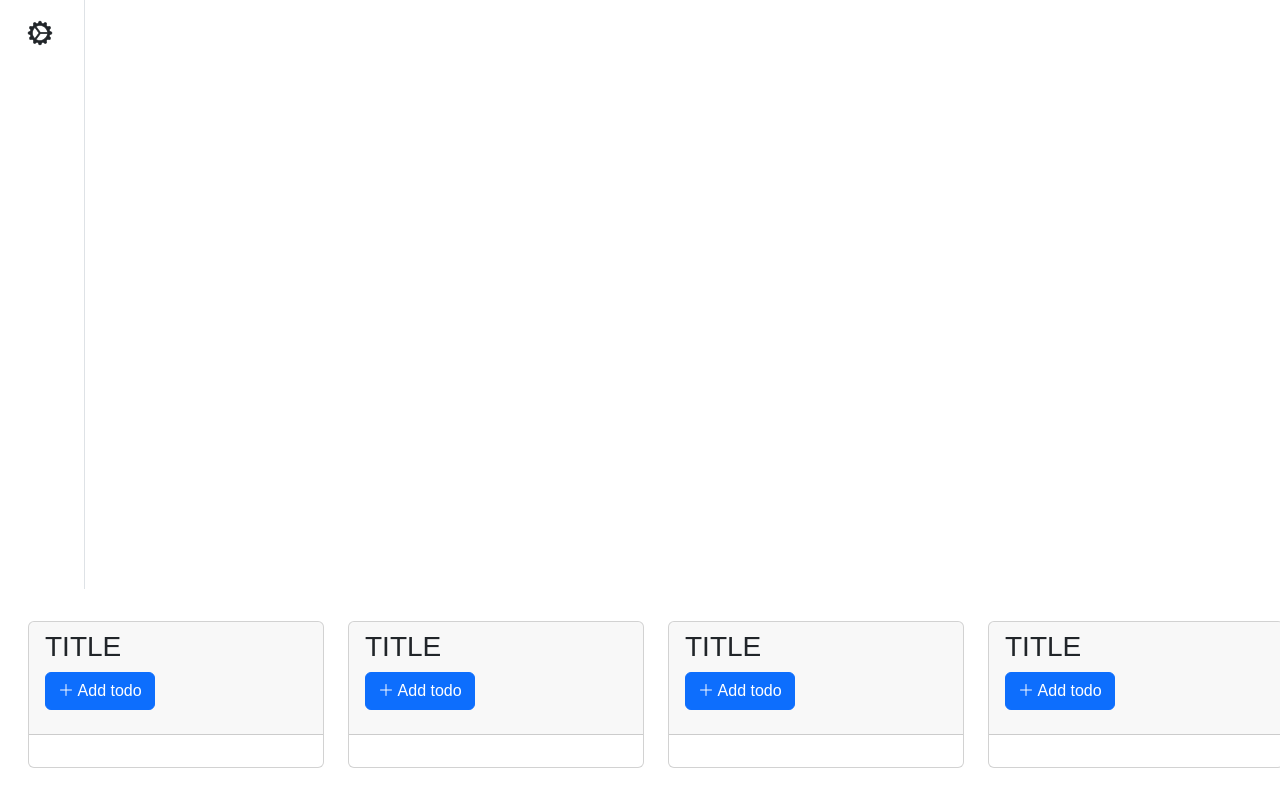
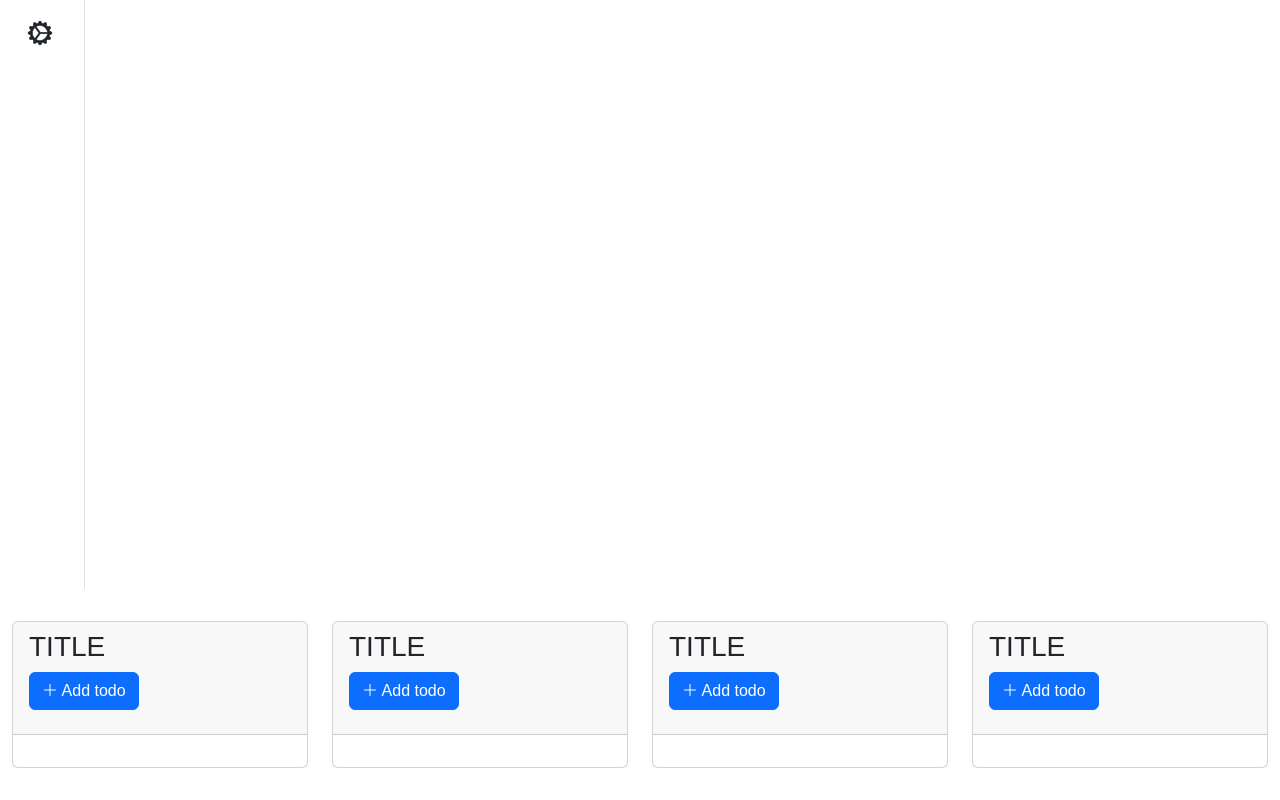
Before and after one commit to yz-dev21/poly-todo, a SvelteKit app: page / in a window 1280 px wide. Shown: the part 211-1011 px from the top of the page. After the commit the page ends 979 px from the top, so only its background shows below. Built offline with nearby package versions, Linux system fonts and the light colour scheme; a web font is replaced by a local one.

Commit message:
(design) margin eliminated

```diff
--- a/src/routes/+page.svelte
+++ b/src/routes/+page.svelte
@@ -12,7 +12,7 @@
 		<div class="col-sm-auto" id="sidebar">
 			<Sidebar bind:selectedIndex />
 		</div>
-		<div class="col m-3">
+		<div class="col mt-3">
 			{#if selectedIndex == 0}
 				<TodoList />
 			{:else if selectedIndex == 1}
--- a/src/routes/nav/sidebar.svelte
+++ b/src/routes/nav/sidebar.svelte
@@ -8,7 +8,7 @@
 	];
 </script>
 
-<div id='6974' class="d-flex flex-sm-column flex-row flex-nowrap sticky-top py-3 pe-3 border-end vh-100 vw-5">
+<div class="d-flex flex-sm-column flex-row flex-nowrap sticky-top pt-3 pe-3 border-end vh-100 vw-5">
 	<ul class="nav nav-pills nav-fill flex-column mb-auto">
 		<li class="nav-item"><a
 			href="https://github.com/yz-dev21/poly-todo"
--- a/src/routes/todo/todoList.svelte
+++ b/src/routes/todo/todoList.svelte
@@ -29,7 +29,7 @@
 </script>
 
 <TodoModal id={addTodoModalId} title="Add a new todo" on:submit={(e) => handleOnAdd(e)} />
-<div class="row d-flex overflow-x-auto flex-nowrap py-3">
+<div class="row d-flex overflow-x-auto flex-nowrap pt-3 h-100">
 	{#each { length: 10 } as _}
 		<div class="col-sm-6 col-md-4 col-xl-3">
 			<div class="card">
```
